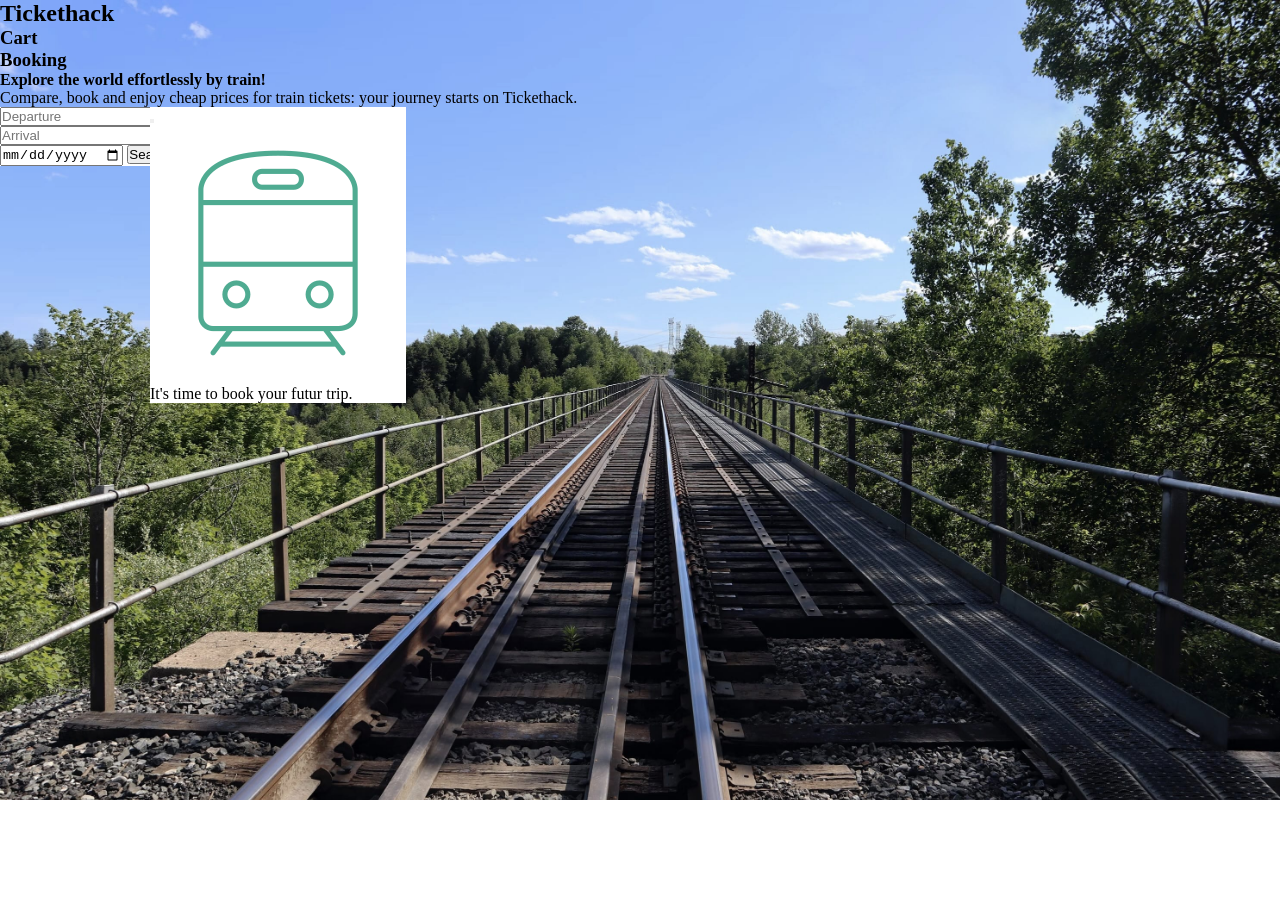
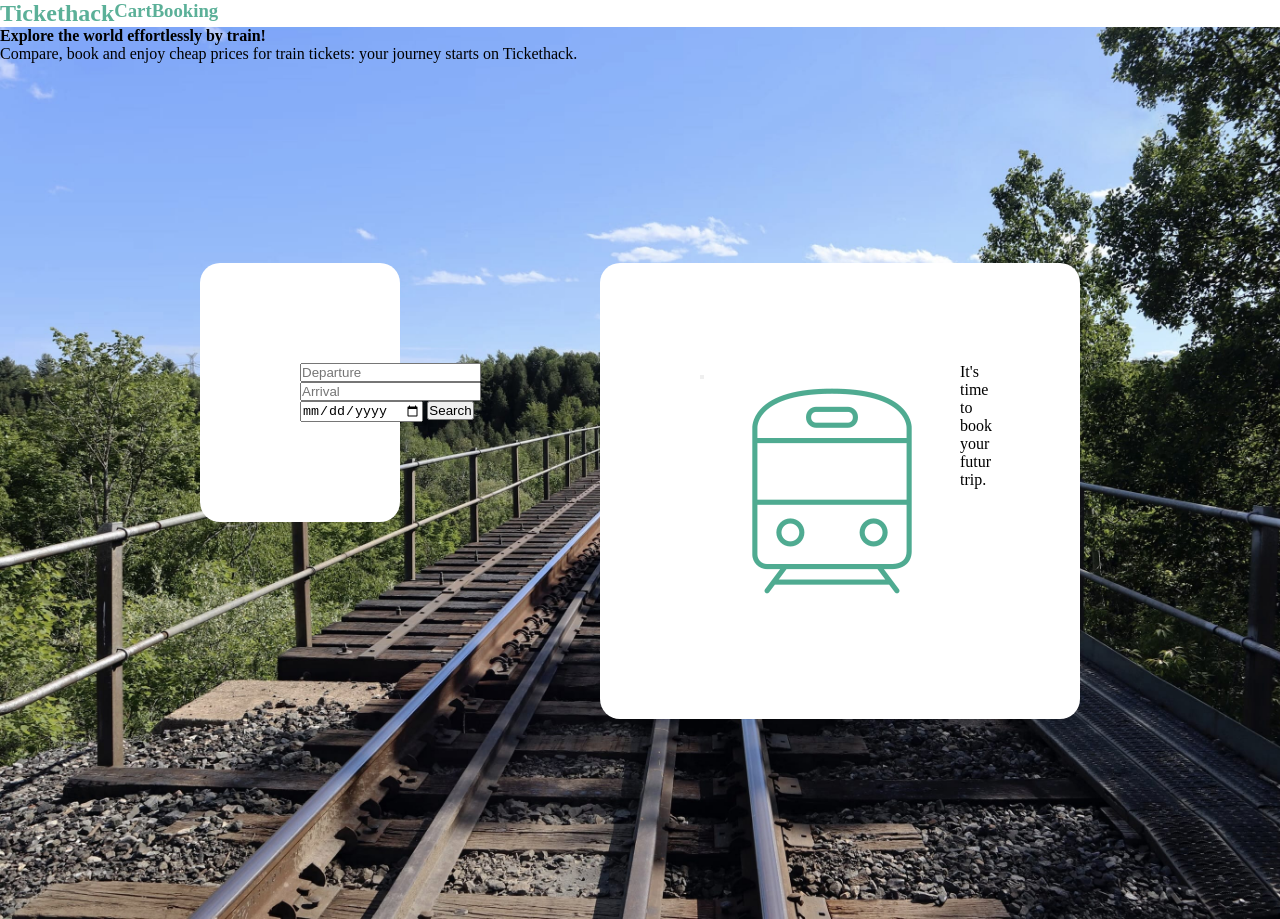
Before and after one commit to alyiiaah/tickethack, a website: page frontend/index.html in a window 1280 px wide. Before the commit the page ends 800 px from the top, so only its background shows below. Drawn offline with Linux system fonts and the light colour scheme.

Commit message:
firstcommitoftheday

```diff
--- a/frontend/index.html
+++ b/frontend/index.html
@@ -31,7 +31,7 @@
             </form>
         </div>
         <div id="resultCard">
-            <div id="resultSearch"><span id="departure"></span><span id="arival"></span><span id="hour"></span><span id="price"></span><button id="bookBtn"></button></div>
+            <div id="resultSearch"><span id="tripId"></span><span id="departure"></span><span id="arival"></span><span id="hour"></span><span id="price"></span><button id="bookBtn"></button></div>
             <img id="trainLogo" src="/frontend/images/train.png" alt="logoTrain">
             <p>It's time to book your futur trip.</p>
         </div>
--- a/frontend/style.css
+++ b/frontend/style.css
@@ -1,8 +1,18 @@
-
-
 *{
     padding: 0;
     margin:0;
+}
+
+nav{
+  display: flex;
+  justify-content: space-between;
+}
+
+header {
+    background-color: white;
+    display: flex;
+    color: #5BB098;
+    justify-content: space-between;
 }
 
 body {
@@ -14,15 +24,21 @@ body {
 
 
 #searchCard{
+    padding: 100px;
+    margin: 200px;
     float: left;
     display: flex;
     background-color: white;
     width: 150px;
     box-sizing: border-box;
+    border-radius: 20px;
   }
 
 #resultCard{
+    padding: 100px;
+    margin: 200px;
     position: relative;
-    display: inline-block;
+    display: flex;
     background-color: white;
+    border-radius: 20px;
 }
```
Also changed, not shown: backend/models/update.js (+13 -9 lines).
